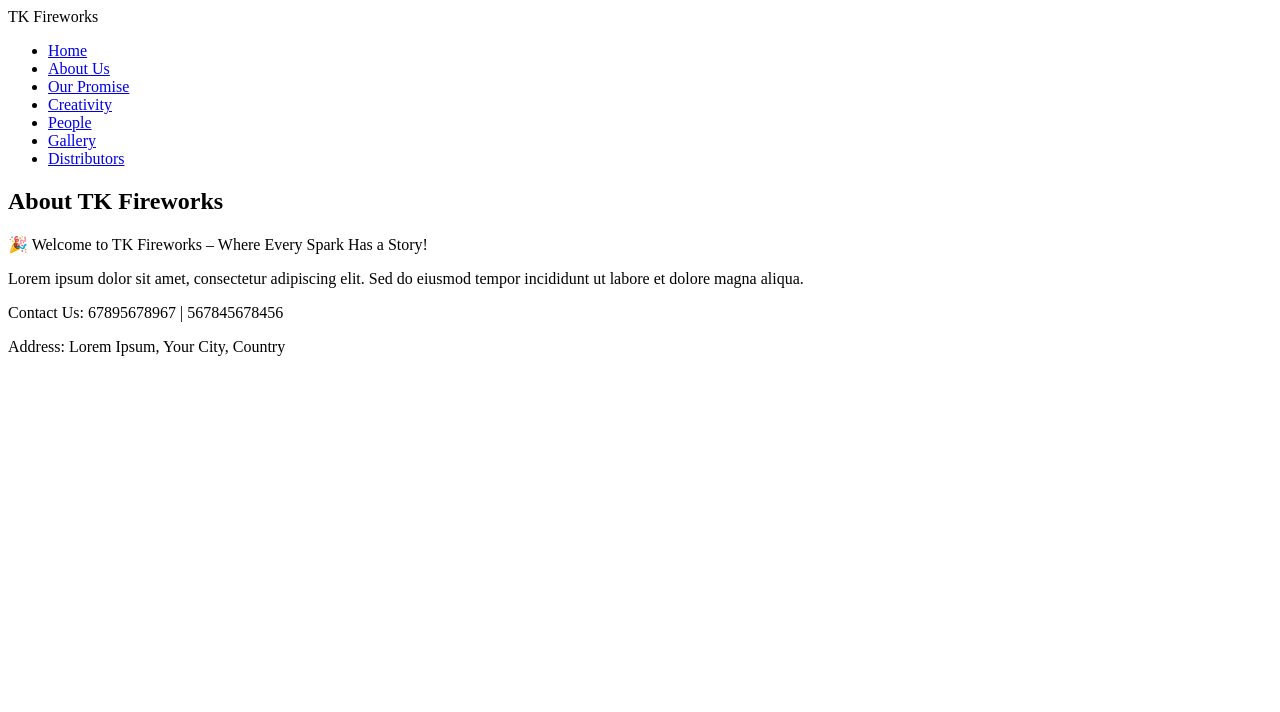
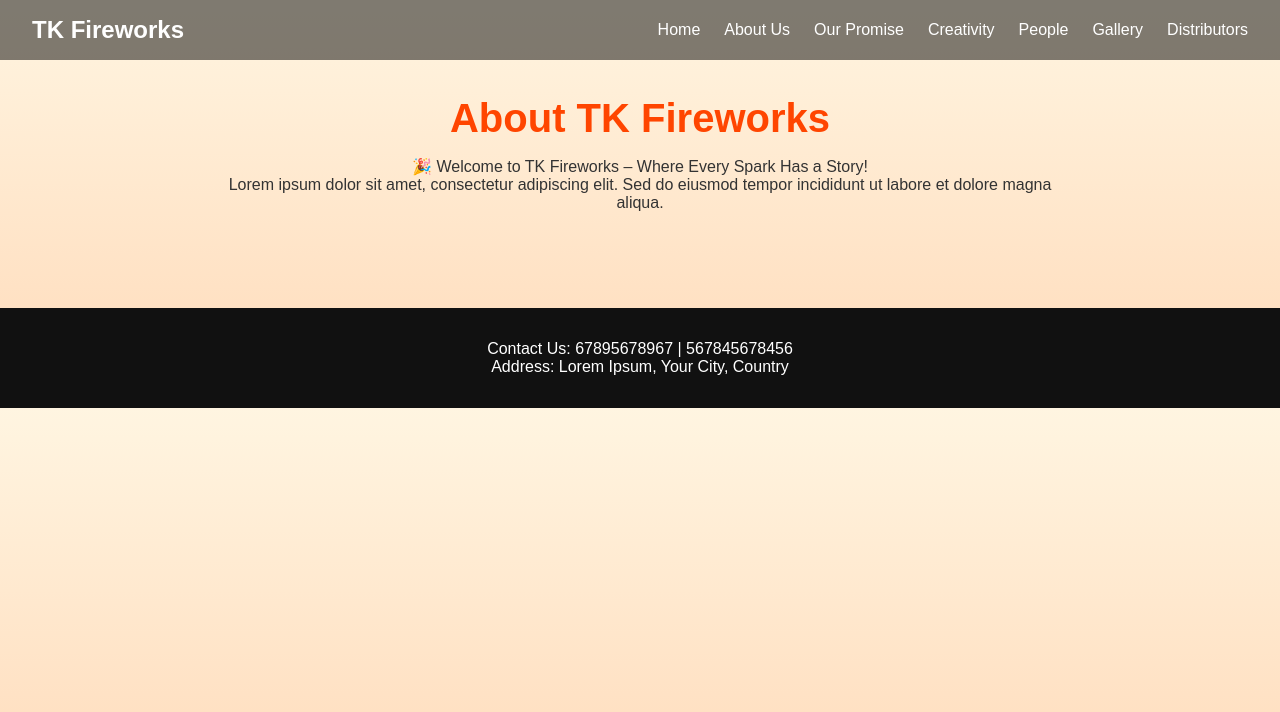
Before and after one commit to tkfireworks-rgb/tk_first, a plain HTML site: page about.html in a window 1280 px wide. Drawn offline with Linux system fonts and the light colour scheme.

Commit message:
Update about.html

```diff
--- a/about.html
+++ b/about.html
@@ -4,7 +4,7 @@
     <meta charset="UTF-8">
     <meta name="viewport" content="width=device-width, initial-scale=1.0">
     <title>TK Fireworks - About Us</title>
-    <link rel="stylesheet" href="next.css">
+    <link rel="stylesheet" href="animation.css"> <!-- fixed CSS -->
 </head>
 <body class="about-page">
     <nav>
@@ -12,11 +12,11 @@
         <ul>
             <li><a href="index.html">Home</a></li>
             <li><a href="about.html">About Us</a></li>
-            <li><a href="promise.html">Our Promise</a></li>
+            <li><a href="promisex.html">Our Promise</a></li> <!-- fixed link -->
             <li><a href="creativity.html">Creativity</a></li>
             <li><a href="people.html">People</a></li>
             <li><a href="gallery.html">Gallery</a></li>
-            <li><a href="distributors.html">Distributors</a></li>
+            <li><a href="distri.html">Distributors</a></li> <!-- fixed link -->
         </ul>
     </nav>
 
@@ -31,6 +31,6 @@
         <p>Address: Lorem Ipsum, Your City, Country</p>
     </footer>
 
-    <script src="next.js"></script>
+    <script src="Sound.js"></script> <!-- fixed JS -->
 </body>
 </html>
```
